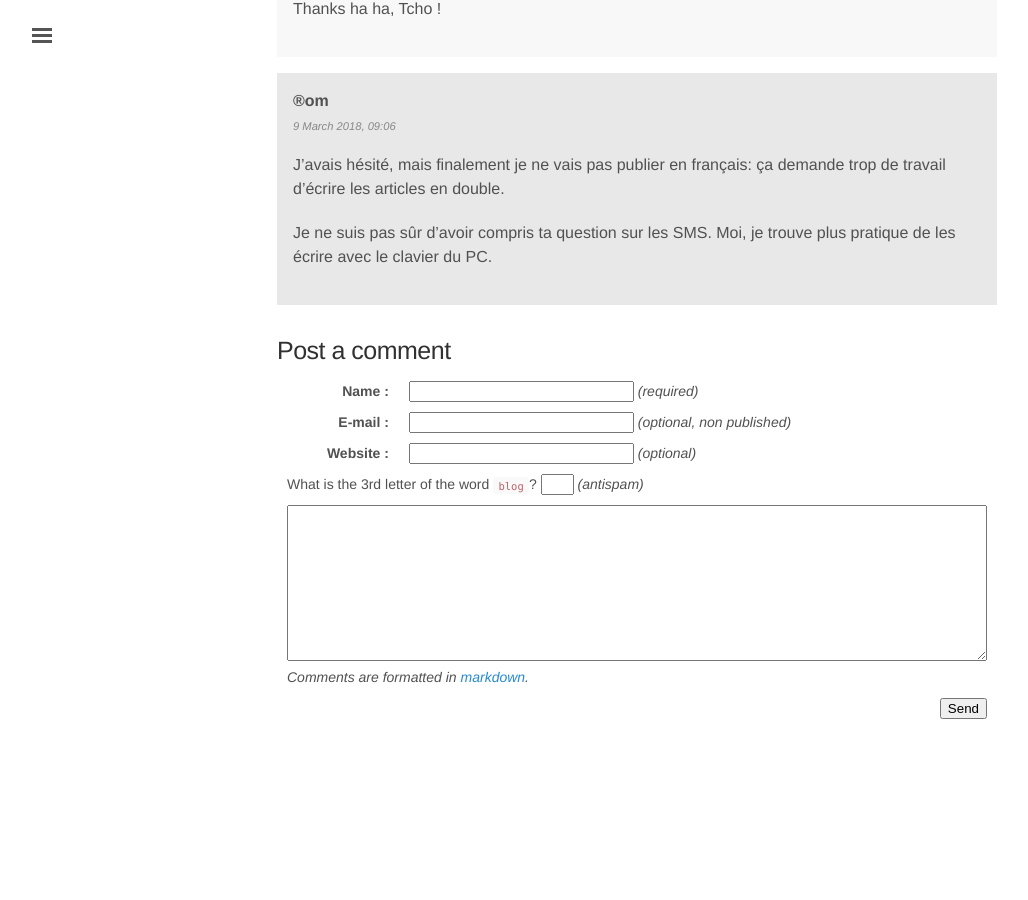
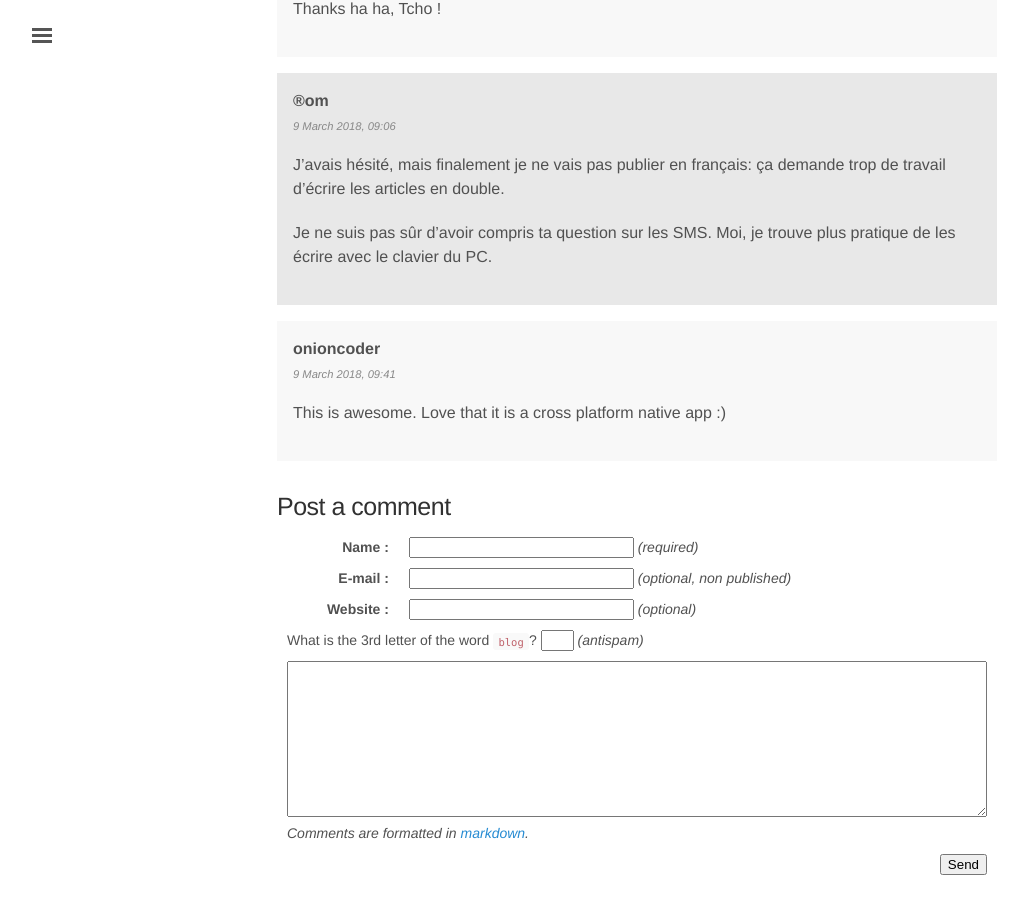
Before and after one commit to rom1v/blog.rom1v.com, a Jekyll site: the page built from _posts/2018-03-08-introducing-scrcpy.md, in a window 1280 px wide and 900 px high, scrolled down 10529 px. Shown: the whole window, without its empty margins (3-1031 px from the left). Built offline with Jekyll 4.4.1, drawn with Linux system fonts in a browser that asks for light colours; before the commit the page ends 11273 px from its top, so only the background shows below that.

Commit message:
Publish comment 6 for scrcpy

```diff
--- a/_data/comments-2018-03-introducing-scrcpy.yaml
+++ b/_data/comments-2018-03-introducing-scrcpy.yaml
@@ -54,3 +54,8 @@
 
     Je ne suis pas sûr d'avoir compris ta question sur les SMS. Moi, je
     trouve plus pratique de les écrire avec le clavier du PC.
+- id: 6
+  author: onioncoder
+  date: 2018-03-09 09:41:32+01:00
+  contents: |
+    This is awesome. Love that it is a cross platform native app :)
```
